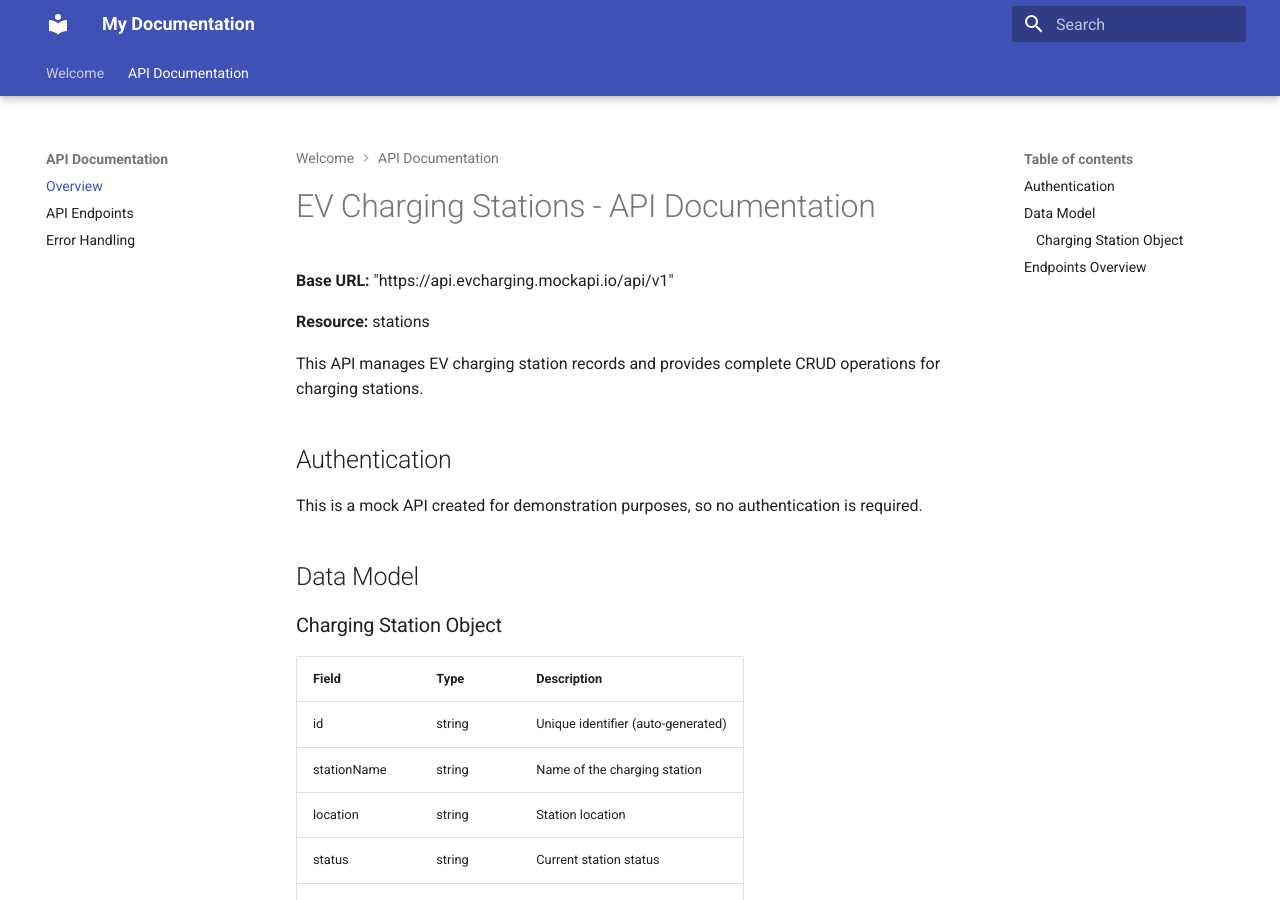
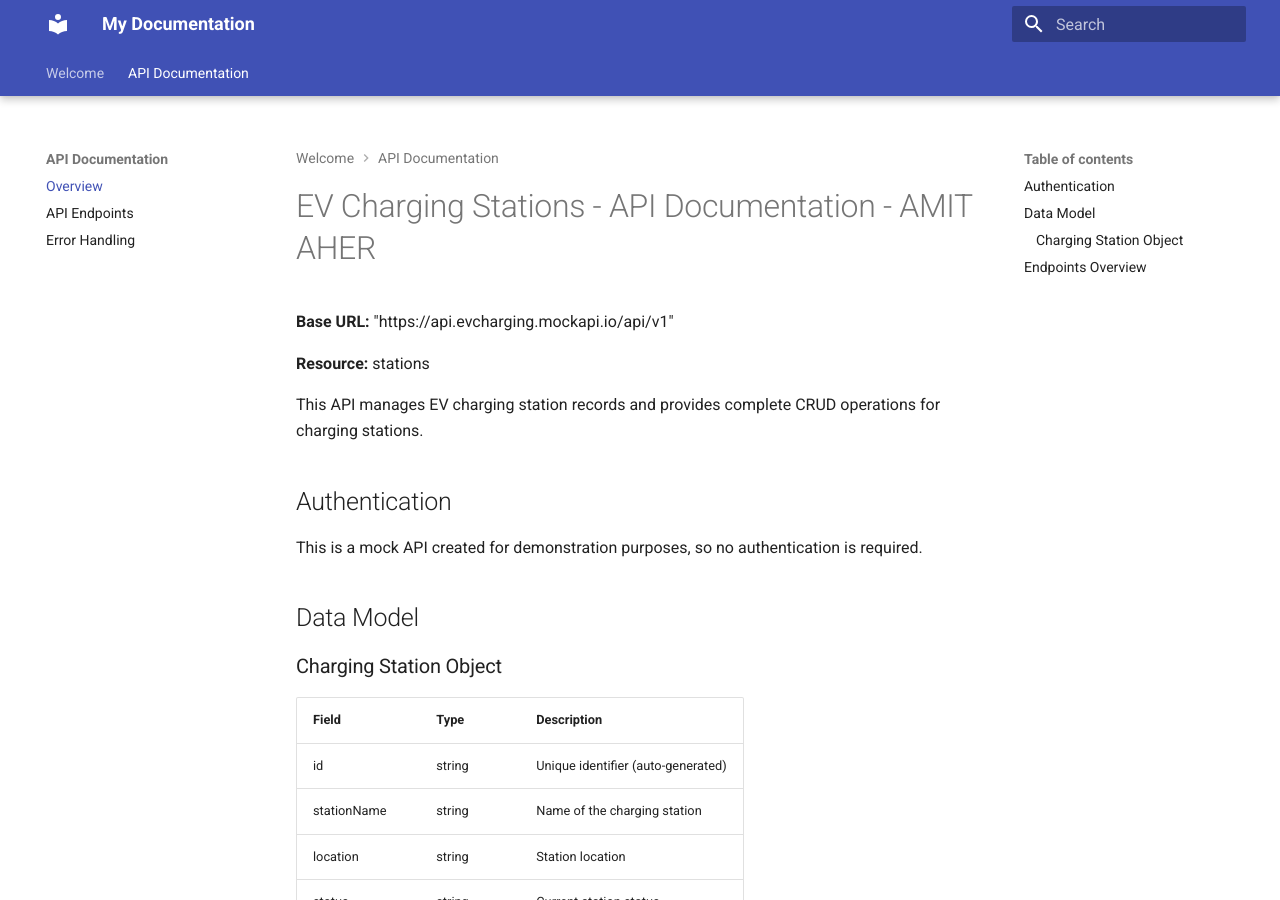
Before and after one commit to amit-enel/Personal-Project, an MkDocs documentation site: the page built from docs/api-documentation/index.md, in a window 1280 px wide and 900 px high. Built offline with MkDocs 1.6.1 and Material for MkDocs 9.7.7, drawn with Linux system fonts in a browser that asks for light colours.

Commit message:
name added

```diff
--- a/docs/api-documentation/index.md
+++ b/docs/api-documentation/index.md
@@ -1,4 +1,4 @@
-# EV Charging Stations - API Documentation
+# EV Charging Stations - API Documentation - AMIT AHER
 
 **Base URL:** "https://api.evcharging.mockapi.io/api/v1"
 
```
